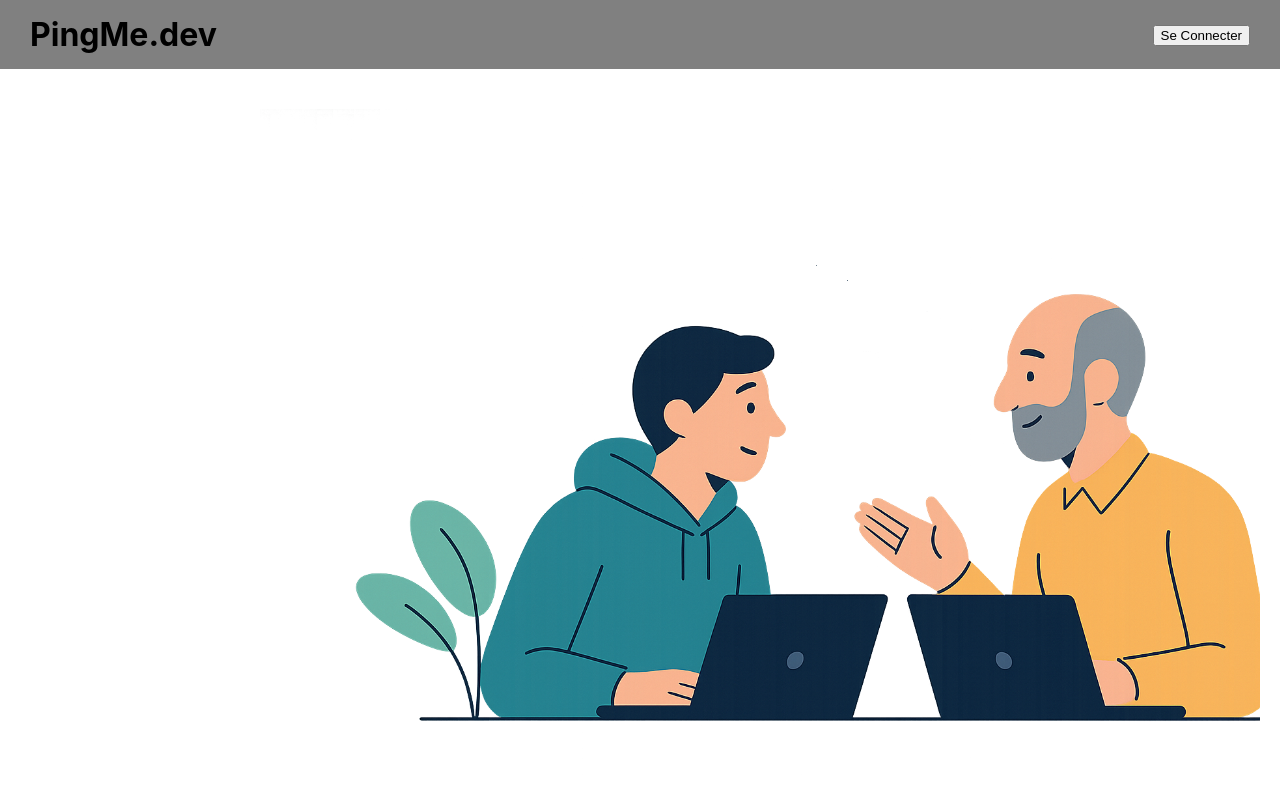
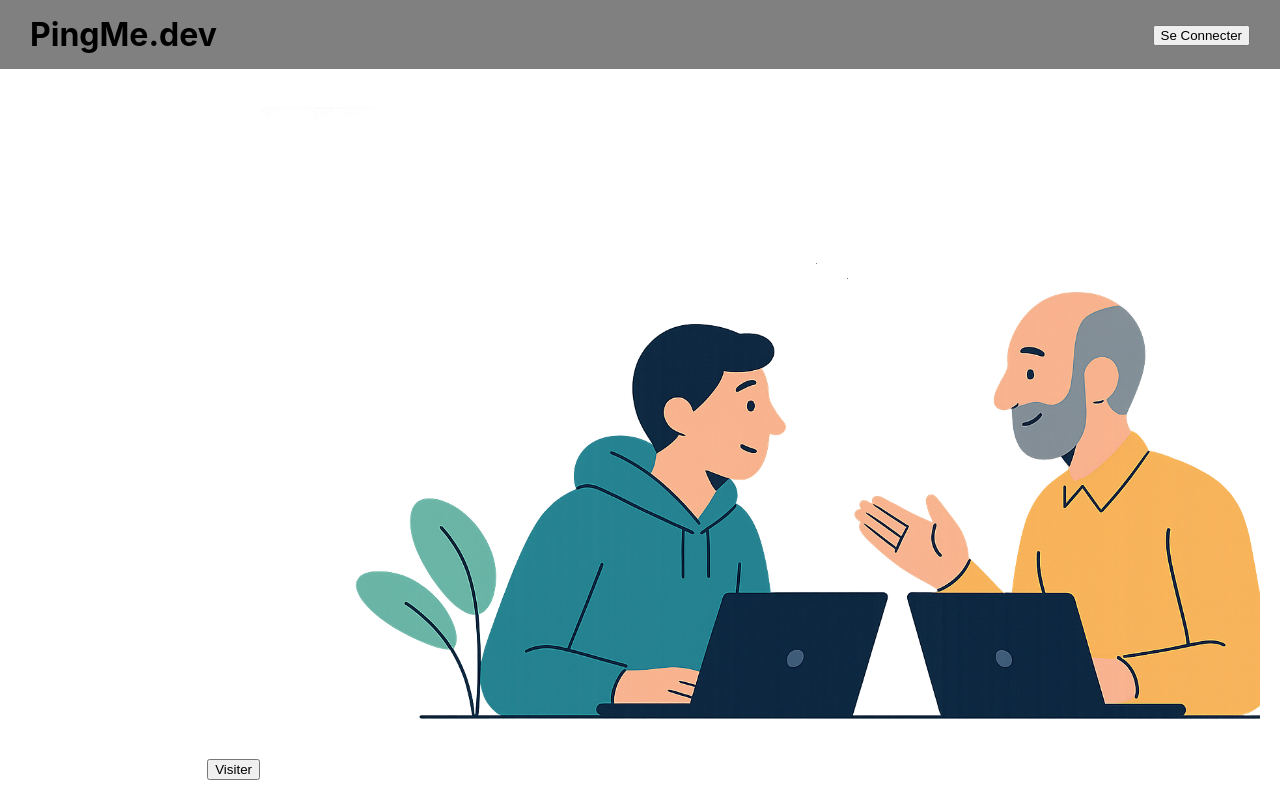
Before and after one commit to dec974/pingmedev-frontend, a Next.js app: page / in a window 1280 px wide. Built offline with nearby package versions, Linux system fonts and the light colour scheme.

Commit message:
landing page

```diff
--- a/components/Landing.js
+++ b/components/Landing.js
@@ -14,6 +14,7 @@ export default function Home() {
           right: "20px",
         }}
       >
+        <button onClick={() => {}}>Visiter</button>
         <img
           src="/landingImage.png"
           alt="Landing Image"
```
